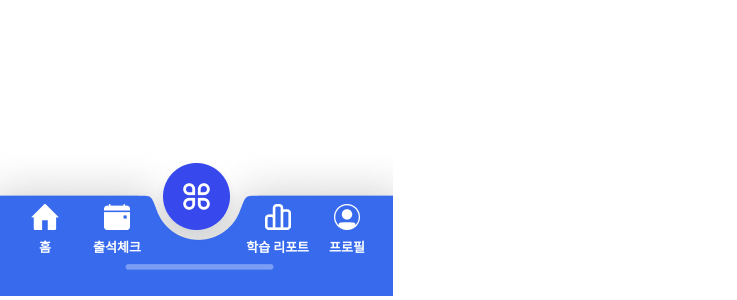
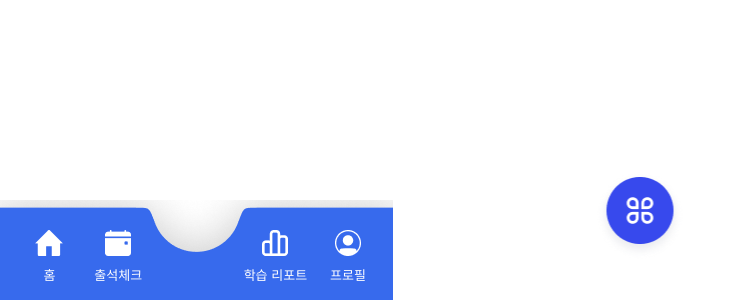
Before and after one commit to LIKELION-HUFS-12th/MathQuest-web-client, a React (Create React App) app: page /footer in a window 1280 px wide. Shown: the part 500-800 px from the top of the page, without its empty margins (0-737 px from the left). Built offline with nearby package versions, Linux system fonts and the light colour scheme.

Commit message:
푸터 하단 고정 및 메인 페이지 ui 수정

```diff
--- a/src/shared/components/Footer.jsx
+++ b/src/shared/components/Footer.jsx
@@ -1,7 +1,7 @@
-import React, { useState, useEffect } from 'react';
+import React from 'react';
 import { useNavigate } from 'react-router-dom';
 import * as F from '../../styles/FooterStyles';
-import MenuBar from '../../assets/images/menubar.png';
+import MenuBar from '../../assets/images/menubar3.png';
 import Home1 from '../../assets/images/home1.png';
 import Calendar from '../../assets/images/calendar.png';
 import Chart from '../../assets/images/chart.png';
@@ -11,48 +11,38 @@
 const Footer = () => {
   const navigate = useNavigate();
 
-    const handleMenu = () => {
-      console.log('Menu button clicked');
-      navigate(`/option`)
-    };
-    const handleMain = () => {
-      navigate(`/Main`)
-    };
-    const handleAttendance = () => {
-      navigate(`/attendance`)
-    };
-    const handleReport = () => {
-      navigate(`/learningreport`)
-    };
-    const handleProfile = () => {
-      navigate(`/profile`)
-    };
+  const handleMenu = () => navigate('/option');
+  const handleMain = () => navigate('/Main');
+  const handleAttendance = () => navigate('/attendance');
+  const handleReport = () => navigate('/learningreport');
+  const handleProfile = () => navigate('/profile');
 
   return (
     <F.Container>
       <F.MenuButton onClick={handleMenu}>
-        <img id="MenuButton" src={MenuButton} />
+        <img id="MenuButton" src={MenuButton} alt="Menu Button" />
       </F.MenuButton>
       <F.Menubar>
-        <img id="MenuBar" src={MenuBar} />
+        <img id="MenuBar" src={MenuBar} alt="Menu Bar" />
         <F.Home onClick={handleMain}>
-          <img id="Home1" src={Home1} />
+          <img id="Home1" src={Home1} alt="Home" />
           <F.HomeText>홈</F.HomeText>
         </F.Home>
         <F.Calendar onClick={handleAttendance}>
-          <img id="Calendar" src={Calendar} />
+          <img id="Calendar" src={Calendar} alt="Calendar" />
           <F.CalendarText>출석체크</F.CalendarText>
         </F.Calendar>
         <F.Chart onClick={handleReport}>
-          <img id="Chart" src={Chart} />
+          <img id="Chart" src={Chart} alt="Chart" />
           <F.ChartText>학습 리포트</F.ChartText>
         </F.Chart>
         <F.Profile onClick={handleProfile}>
-          <img id="Profile" src={Profile} />
+          <img id="Profile" src={Profile} alt="Profile" />
           <F.ProfileText>프로필</F.ProfileText>
         </F.Profile>
       </F.Menubar>
     </F.Container>
   );
 };
+
 export default Footer;
--- a/src/styles/FooterStyles.jsx
+++ b/src/styles/FooterStyles.jsx
@@ -13,77 +13,90 @@
   align-items: center;
   justify-content: center;
   text-align: center;
+  background-color: transparent;  /* 반투명 배경 제거 */
 `;
 
 export const MenuButton = styled.div`
-  position: absolute;
-  top: 13px;
+  position: fixed;
+  bottom: 35px;
+  left: 50%;
+  transform: translateX(-50%);  /* 메뉴 버튼을 화면 가로 중앙에 배치 */
   cursor: pointer;
   z-index: 1;
 `;
 
 export const Menubar = styled.div`
-  padding: 0;
   position: relative;
-  display: inline-block;
+  display: flex;
+  justify-content: center;
+  align-items: center;
+  width: 100%;
+  height: 100px; /* 필요에 따라 높이 설정 */
+`;
+
+export const MenuBarImage = styled.img`
+  position: absolute;
+  bottom: 0;
+  width: 100%;
+  height: auto;
+  z-index: 0;
 `;
 
 export const Home = styled.div`
   position: absolute;
   z-index: 1;
-  top: 39%;
-  left: 10%;
+  top: 30%;
+  left: 9%;
   cursor: pointer;
 `;
 
 export const HomeText = styled.div`
   color: white;
-  font-weight: bold;
+
   font-size: 13px;
-  margin-top: 3px;
+  margin-top: 5px;
 `;
 
 export const Calendar = styled.div`
   position: absolute;
   z-index: 1;
-  top: 39%;
-  left: 25%;
+  top: 30%;
+  left: 24%;
   cursor: pointer;
 `;
 
 export const CalendarText = styled.div`
   color: white;
-  font-weight: bold;
+
   font-size: 13px;
-  margin-top: 3px;
+  margin-top: 5px;
 `;
 
 export const Chart = styled.div`
   position: absolute;
   z-index: 1;
-  top: 39%;
+  top: 30%;
   left: 62%;
   cursor: pointer;
 `;
 
 export const ChartText = styled.div`
   color: white;
-  font-weight: bold;
+
   font-size: 13px;
-  margin-top: 3px;
+  margin-top: 5px;
 `;
 
 export const Profile = styled.div`
   position: absolute;
   z-index: 1;
-  top: 39%;
-  left: 82%;
+  top: 30%;
+  left: 84%;
   cursor: pointer;
 `;
 
 export const ProfileText = styled.div`
   color: white;
-  font-weight: bold;
   font-size: 13px;
-  margin-top: 3px;
+  margin-top: 5px;
 `;
--- a/src/styles/HowToUseStyles.jsx
+++ b/src/styles/HowToUseStyles.jsx
@@ -1,15 +1,19 @@
 import styled from 'styled-components';
 
 export const IntroContainer = styled.div`
+  position: relative;
+  margin: 0 auto;
+  width: 393px;
+  height: 100vh;
+  min-height: 100vh;
+  overflow: hidden;
+  background-color: #F2F6FC;
+  padding: 0;
+  box-sizing: border-box;
   display: flex;
   flex-direction: column;
-  justify-content: space-between;
   align-items: center;
-  width: 100%;
-  height: 100vh;
-  background-color: #f5f5f5;
-  padding: 20px;
-  box-sizing: border-box;
+  justify-content: center;
   text-align: center;
 `;
 
--- a/src/styles/MainStyles.jsx
+++ b/src/styles/MainStyles.jsx
@@ -118,11 +118,11 @@
 export const ProcessContent = styled.div`
   margin-left: 3px;
   select {
-    width: 165%;
+    width: 200%;
     height: 39px;
     padding: 8px;
     padding-left: 15px;
-    font-size: 1rem;
+    font-size: 0.8rem;
     border: 1.5px solid #ccc;
     border-radius: 18px;
     -webkit-appearance: none;
```
Also changed, not shown: src/assets/images/menubar3.png (added).
